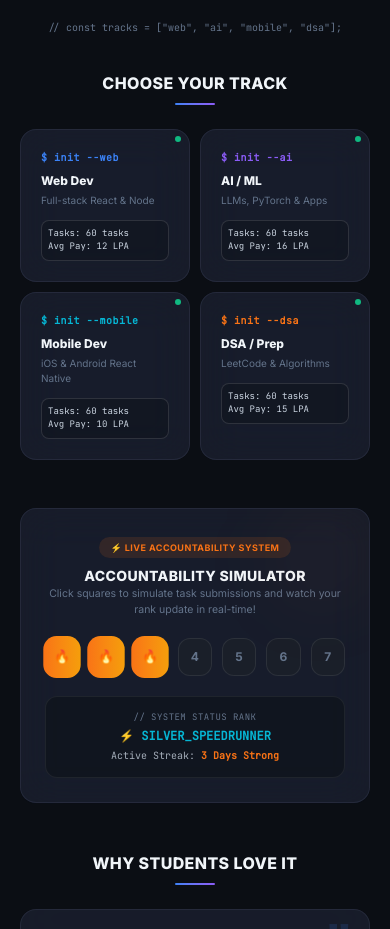
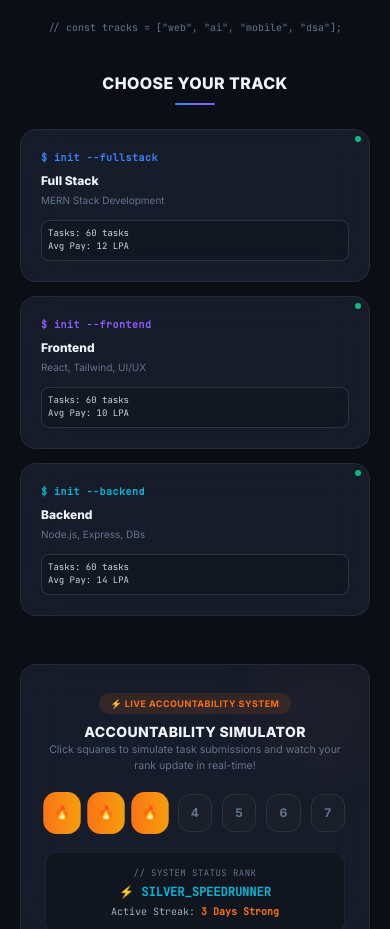
Before and after one commit to competitive7coder/ABTalks---60-day-coding-challenge, a React (Vite) app in the folder client/: page / in a window 390 px wide. Shown: the part 1180-2109 px from the top of the page. Built offline with nearby package versions, Linux system fonts and the light colour scheme.

Commit message:
fix(ui): resolve Dashboard crash, make leaderboard responsive, and restrict Landing tracks

```diff
--- a/client/src/pages/Dashboard.jsx
+++ b/client/src/pages/Dashboard.jsx
@@ -69,12 +69,12 @@ export default function Dashboard() {
           const challengeRes = await getCurrentChallenge();
           challengeData = challengeRes.challenge;
         } catch (challengeErr) {
-          const storedTrack = localStorage.getItem('chosen_track');
+          const storedTrack = sessionStorage.getItem('chosen_track');
           if (storedTrack) {
             await createChallenge(storedTrack);
             const secondAttempt = await getCurrentChallenge();
             challengeData = secondAttempt.challenge;
-            localStorage.removeItem('chosen_track');
+            sessionStorage.removeItem('chosen_track');
           } else {
             setNoChallenge(true);
           }
@@ -109,6 +109,7 @@ export default function Dashboard() {
   const initials = user?.name ? user.name.slice(0, 2).toUpperCase() : 'US';
   const displayStreak = user?.current_streak || 0;
   const displayDay = challenge?.current_day || 1;
+  // const displayDay = 5; #DEMO
   const currentTask = challenge?.task || {};
   const isCompleted = submissions.some(s => s.day === displayDay);
 
@@ -137,8 +138,8 @@ export default function Dashboard() {
     name: u.name,
     streak: u.current_streak,
     completed: u.current_streak,
-    track: "Full Stack",
-    badge: u.current_streak >= 30 ? "ðŸ’Ž Veteran" : u.current_streak >= 10 ? "ðŸ”¥ Streaker" : "ðŸŒ± Newbie",
+    track: u.name === user?.name && challenge?.challenge_name ? challenge.challenge_name : "Full Stack",
+    badge: u.current_streak >= 30 ? "💎 Veteran" : u.current_streak >= 10 ? "🔥 Streaker" : "🌱 Newbie",
     initials: u.name.slice(0, 2).toUpperCase(),
     color: u.current_streak >= 30 ? "from-yellow to-orange" : "from-blue to-purple"
   }));
@@ -199,28 +200,49 @@ export default function Dashboard() {
               </span>
               <h2 className="text-base font-extrabold text-fg mb-1">Select Your Cohort Track</h2>
               <p className="text-xs text-fg-dark mb-6">You do not have an active track yet. Choose one to initialize your 60-day roadmap.</p>
+              {user?.role === 'admin' && (
+                <div className="mb-6 p-4 rounded-xl border bg-purple/10 border-purple shadow-[0_0_15px_var(--purple-glow)] cursor-pointer" onClick={() => navigate('/admin')}>
+                  <h4 className="text-xs font-black text-purple mb-0.5">👑 Administrator Console</h4>
+                  <p className="text-[10px] text-fg-dark">You are an admin. Click here to bypass the student curriculum and manage the platform.</p>
+                </div>
+              )}
 
-              <div className="flex flex-col gap-3.5 text-left mb-6">
+              <div className="flex flex-col gap-2.5 text-left mb-6 h-64 overflow-y-auto pr-2 scrollbar-thin">
                 <div
                   onClick={() => setSelectedTrack('Full Stack')}
-                  className={`p-4 rounded-xl border cursor-pointer transition-all duration-300 ${selectedTrack === 'Full Stack' ? 'bg-blue/10 border-blue shadow-[0_0_15px_var(--blue-glow)]' : 'bg-surface/30 border-border hover:bg-surface/50'}`}
+                  className={`p-3 rounded-xl border cursor-pointer transition-all duration-300 ${selectedTrack === 'Full Stack' ? 'bg-blue/10 border-blue shadow-[0_0_15px_var(--blue-glow)]' : 'bg-surface/30 border-border hover:bg-surface/50'}`}
                 >
                   <h4 className="text-xs font-black text-fg mb-0.5">Full Stack (Web Dev)</h4>
-                  <p className="text-[10px] text-fg-dark">Curriculum covering React, Node.js, Express, and Database development.</p>
+                </div>
+                <div
+                  onClick={() => setSelectedTrack('Frontend')}
+                  className={`p-3 rounded-xl border cursor-pointer transition-all duration-300 ${selectedTrack === 'Frontend' ? 'bg-cyan/10 border-cyan shadow-[0_0_15px_var(--cyan-glow)]' : 'bg-surface/30 border-border hover:bg-surface/50'}`}
+                >
+                  <h4 className="text-xs font-black text-fg mb-0.5">Frontend (UI/UX)</h4>
                 </div>
                 <div
                   onClick={() => setSelectedTrack('Backend')}
-                  className={`p-4 rounded-xl border cursor-pointer transition-all duration-300 ${selectedTrack === 'Backend' ? 'bg-purple/10 border-purple shadow-[0_0_15px_var(--purple-glow)]' : 'bg-surface/30 border-border hover:bg-surface/50'}`}
+                  className={`p-3 rounded-xl border cursor-pointer transition-all duration-300 ${selectedTrack === 'Backend' ? 'bg-purple/10 border-purple shadow-[0_0_15px_var(--purple-glow)]' : 'bg-surface/30 border-border hover:bg-surface/50'}`}
                 >
-                  <h4 className="text-xs font-black text-fg mb-0.5">Backend (AI/ML & DSA)</h4>
-                  <p className="text-[10px] text-fg-dark">Core algorithms, systems architecture, and machine learning models.</p>
+                  <h4 className="text-xs font-black text-fg mb-0.5">Backend (APIs & DB)</h4>
                 </div>
                 <div
-                  onClick={() => setSelectedTrack('Frontend')}
-                  className={`p-4 rounded-xl border cursor-pointer transition-all duration-300 ${selectedTrack === 'Frontend' ? 'bg-cyan/10 border-cyan shadow-[0_0_15px_var(--cyan-glow)]' : 'bg-surface/30 border-border hover:bg-surface/50'}`}
+                  onClick={() => setSelectedTrack('AI/ML')}
+                  className={`p-3 rounded-xl border cursor-pointer transition-all duration-300 ${selectedTrack === 'AI/ML' ? 'bg-orange/10 border-orange shadow-[0_0_15px_rgba(255,165,0,0.3)]' : 'bg-surface/30 border-border hover:bg-surface/50'}`}
                 >
-                  <h4 className="text-xs font-black text-fg mb-0.5">Frontend (Mobile & UI)</h4>
-                  <p className="text-[10px] text-fg-dark">Cross-platform app construction, responsive design and animations.</p>
+                  <h4 className="text-xs font-black text-fg mb-0.5">AI / Machine Learning</h4>
+                </div>
+                <div
+                  onClick={() => setSelectedTrack('Mobile')}
+                  className={`p-3 rounded-xl border cursor-pointer transition-all duration-300 ${selectedTrack === 'Mobile' ? 'bg-green/10 border-green shadow-[0_0_15px_rgba(16,185,129,0.3)]' : 'bg-surface/30 border-border hover:bg-surface/50'}`}
+                >
+                  <h4 className="text-xs font-black text-fg mb-0.5">Mobile App Development</h4>
+                </div>
+                <div
+                  onClick={() => setSelectedTrack('DSA')}
+                  className={`p-3 rounded-xl border cursor-pointer transition-all duration-300 ${selectedTrack === 'DSA' ? 'bg-pink/10 border-pink shadow-[0_0_15px_rgba(236,72,153,0.3)]' : 'bg-surface/30 border-border hover:bg-surface/50'}`}
+                >
+                  <h4 className="text-xs font-black text-fg mb-0.5">DSA & Algorithms</h4>
                 </div>
               </div>
 
@@ -249,28 +271,40 @@ export default function Dashboard() {
             {/* Streak Card */}
             <div className="glass-panel rounded-2xl p-4 relative overflow-hidden border border-border-light hover:shadow-[0_8px_32px_rgba(122,162,247,0.15)] transition-all duration-300">
               <div className="flex justify-between items-start mb-3 relative z-10">
-                  <div>
-                    <h2 className="text-[9px] text-blue font-bold tracking-wider uppercase mb-1 flex items-center gap-1">
-                      <TrendingUp className="w-3.5 h-3.5" /> Current Streak
-                    </h2>
-                    <div className="text-4xl font-black bg-linear-to-r from-blue to-cyan bg-clip-text text-transparent">{displayStreak}</div>
+                <div className="flex items-center gap-2">
+                  <div className="text-right">
+                    <div className="text-xs font-bold tracking-widest text-transparent bg-clip-text bg-linear-to-r from-orange to-red uppercase drop-shadow-[0_0_8px_rgba(249,115,22,0.4)]">
+                      {displayStreak === 0 ? "START YOUR ENGINE" : "STREAK_ACTIVE"}
+                    </div>
                     <div className="text-fg-dark text-[10px] mt-1">
-                      days strong · Best: {user?.longest_streak || 0}
+                      {displayStreak === 0 ? "First submission ignites the flame" : `days strong · Best: ${user?.longest_streak || 0}`}
                     </div>
                   </div>
-                  <div className="text-3xl filter drop-shadow-orange-glow anim-flame">
+                  <div className={`text-3xl filter ${displayStreak > 0 ? 'drop-shadow-orange-glow anim-flame' : 'grayscale opacity-50'}`}>
+                    {displayStreak > 0 ? (
                       <Flame className="w-9 h-9 text-orange fill-orange" />
+                    ) : (
+                      <Flame className="w-9 h-9 text-fg-dark fill-fg-dark" />
+                    )}
                   </div>
                 </div>
-                <div className="calendar relative z-10">
+              </div>
+
+              {/* Horizontal swipable calendar for better mobile UX */}
+              <div className="calendar relative z-10 flex overflow-x-auto gap-2 pb-2 scrollbar-thin snap-x">
                 {renderedDays.map((day) => (
                   <div
                     key={day.day}
-                      className={`calendar-day ${day.completed ? 'day-done' : ''} ${day.missed ? 'day-missed' : ''} ${day.current ? 'day-today' : ''} ${day.upcoming ? 'day-upcoming' : 'day-empty'}`}
+                    className={`calendar-day shrink-0 snap-center w-12 h-12 flex items-center justify-center rounded-xl border transition-all duration-300 cursor-pointer ${
+                      day.completed ? 'bg-orange/20 border-orange shadow-[0_0_12px_rgba(249,115,22,0.3)] text-orange' :
+                      day.missed ? 'bg-cyan/10 border-cyan/40 text-cyan/70 shadow-[inset_0_0_8px_rgba(6,182,212,0.2)]' : // Frozen streak mechanic
+                      day.current ? 'bg-blue/15 border-blue shadow-[0_0_12px_rgba(59,130,246,0.3)] text-blue scale-110 relative z-10' :
+                      'bg-surface-glass border-border-light text-fg-muted hover:border-fg-dark'
+                    }`}
                     onClick={() => navigate(`/day/${day.day}`)}
-                      style={{ fontSize: day.completed ? '14px' : '9px' }}
+                    style={{ fontSize: day.completed || day.missed ? '16px' : '11px', fontWeight: 'bold' }}
                   >
-                      {day.completed ? '🔥' : day.day}
+                    {day.completed ? '🔥' : day.missed ? '🧊' : day.day}
                   </div>
                 ))}
               </div>
@@ -433,7 +467,7 @@ export default function Dashboard() {
           </div>
 
           {/* -- Two columns filling remaining height -- */}
-          <div className="grid grid-cols-[1fr_1fr] gap-3 px-5 pb-2 flex-1 min-h-0">
+          <div className="grid grid-cols-1 md:grid-cols-[1fr_1fr] gap-3 px-5 pb-2 flex-1 overflow-y-auto md:min-h-0">
 
             {/* LEFT: Creative Podium */}
             {combinedLeaderboard.length >= 3 && (
@@ -654,15 +688,15 @@ export default function Dashboard() {
                 </h3>
                 <div className="flex flex-col gap-3">
                   <div className="flex justify-between items-center bg-surface/30 border border-border/80 rounded-xl p-3.5">
-                    <span className="text-xs font-bold text-fg-muted flex items-center gap-2">
+                    <a href={user?.github} target="_blank" rel="noopener noreferrer" className="flex items-center gap-2 px-3 py-1.5 rounded bg-surface/50 hover:bg-surface border border-white/5 transition-colors text-sm font-medium">
                       <FaGithub className="w-4 h-4 text-fg" /> GitHub Profile
-                    </span>
+                    </a>
                     <span className="text-[10px] text-green font-bold">// linked</span>
                   </div>
                   <div className="flex justify-between items-center bg-surface/30 border border-border/80 rounded-xl p-3.5">
-                    <span className="text-xs font-bold text-fg-muted flex items-center gap-2">
+                    <a href={user?.linkedin} target="_blank" rel="noopener noreferrer" className="flex items-center gap-2 px-3 py-1.5 rounded bg-surface/50 hover:bg-surface border border-white/5 transition-colors text-sm font-medium">
                       <FaLinkedin className="w-4 h-4 text-blue" /> LinkedIn Profile
-                    </span>
+                    </a>
                     <span className="text-[10px] text-green font-bold">// linked</span>
                   </div>
                 </div>
--- a/client/src/pages/Landing.jsx
+++ b/client/src/pages/Landing.jsx
@@ -82,10 +82,9 @@ export default function Landing({ setMockUser }) {
       newHistory = [
         ...newHistory,
         { text: '📁 tracks/', type: 'info' },
-        { text: '  ├── 💻 Web-Dev (Full-Stack React & Node) [60 days]', type: 'response' },
-        { text: '  ├── 🤖 AI-ML (Neural Nets & PyTorch) [60 days]', type: 'response' },
-        { text: '  ├── 📱 Mobile (React Native Apps) [60 days]', type: 'response' },
-        { text: '  └── 🎯 DSA (Problem Solving & Interview Prep) [60 days]', type: 'response' }
+        { text: '  ├── 💻 Full Stack (React, Node, DB) [60 days]', type: 'response' },
+        { text: '  ├── 🎨 Frontend (UI/UX & React) [60 days]', type: 'response' },
+        { text: '  └── ⚙️ Backend (APIs & Database) [60 days]', type: 'response' }
       ];
     } else if (cmd === 'about') {
       newHistory = [
@@ -122,13 +121,7 @@ export default function Landing({ setMockUser }) {
         await signUp(username, email, password);
 
         // Save selected track to local storage so it gets created once they sign in
-        let selectedTrack = track;
-        if (track === 'web-dev') selectedTrack = "Full Stack";
-        else if (track === 'ai-ml') selectedTrack = "AI/ML";
-        else if (track === 'mobile') selectedTrack = "Mobile";
-        else if (track === 'dsa') selectedTrack = "DSA";
-
-        localStorage.setItem('chosen_track', selectedTrack);
+        sessionStorage.setItem('chosen_track', track);
 
         setSuccessMsg('Registration successful! Please sign in.');
         setIsSignUp(false);
@@ -315,15 +308,15 @@ export default function Landing({ setMockUser }) {
 
         <section className="py-6">
           <h2 className="text-base font-black text-center mb-6 relative after:content-[''] after:block after:w-10 after:h-0.5 after:bg-linear-to-r after:from-blue after:to-purple after:mx-auto after:mt-2 after:rounded uppercase tracking-wide">Choose Your Track</h2>
-          <div className="grid grid-cols-2 gap-2.5 md:grid-cols-4 md:gap-4">
+          <div className="grid grid-cols-1 gap-3.5 md:grid-cols-3 md:gap-5 max-w-250 mx-auto">
             <div
               className="glass-panel rounded-2xl p-5 text-left cursor-pointer border border-border/80 hover:border-blue hover:shadow-[0_0_20px_var(--blue-glow)] hover:-translate-y-1 transition-all duration-300 relative overflow-hidden group"
-              onClick={() => { setTrack('web-dev'); setShowAuthModal(true); setIsSignUp(true); }}
+              onClick={() => { setTrack('Full Stack'); setShowAuthModal(true); setIsSignUp(true); }}
             >
               <div className="absolute top-1.5 right-2 w-1.5 h-1.5 bg-green rounded-full anim-ring-pulse"></div>
-              <div className="text-[10px] text-blue font-bold tracking-wider mb-2 font-mono">$ init --web</div>
-              <h4 className="text-xs font-black text-fg mb-1">Web Dev</h4>
-              <p className="text-fg-dark text-[10px] mb-3">Full-stack React & Node</p>
+              <div className="text-[10px] text-blue font-bold tracking-wider mb-2 font-mono">$ init --fullstack</div>
+              <h4 className="text-xs font-black text-fg mb-1">Full Stack</h4>
+              <p className="text-fg-dark text-[10px] mb-3">MERN Stack Development</p>
               <div className="text-[9px] text-fg-muted font-mono bg-bg-dark/50 p-1.5 rounded-lg border border-border-light">
                 <div>Tasks: 60 tasks</div>
                 <div>Avg Pay: 12 LPA</div>
@@ -332,26 +325,12 @@ export default function Landing({ setMockUser }) {
 
             <div
               className="glass-panel rounded-2xl p-5 text-left cursor-pointer border border-border/80 hover:border-purple hover:shadow-[0_0_20px_var(--purple-glow)] hover:-translate-y-1 transition-all duration-300 relative overflow-hidden group"
-              onClick={() => { setTrack('ai-ml'); setShowAuthModal(true); setIsSignUp(true); }}
+              onClick={() => { setTrack('Frontend'); setShowAuthModal(true); setIsSignUp(true); }}
             >
               <div className="absolute top-1.5 right-2 w-1.5 h-1.5 bg-green rounded-full anim-ring-pulse"></div>
-              <div className="text-[10px] text-purple font-bold tracking-wider mb-2 font-mono">$ init --ai</div>
-              <h4 className="text-xs font-black text-fg mb-1">AI / ML</h4>
-              <p className="text-fg-dark text-[10px] mb-3">LLMs, PyTorch & Apps</p>
-              <div className="text-[9px] text-fg-muted font-mono bg-bg-dark/50 p-1.5 rounded-lg border border-border-light">
-                <div>Tasks: 60 tasks</div>
-                <div>Avg Pay: 16 LPA</div>
-              </div>
-            </div>
-
-            <div
-              className="glass-panel rounded-2xl p-5 text-left cursor-pointer border border-border/80 hover:border-cyan hover:shadow-[0_0_20px_var(--cyan-glow)] hover:-translate-y-1 transition-all duration-300 relative overflow-hidden group"
-              onClick={() => { setTrack('mobile'); setShowAuthModal(true); setIsSignUp(true); }}
-            >
-              <div className="absolute top-1.5 right-2 w-1.5 h-1.5 bg-green rounded-full anim-ring-pulse"></div>
-              <div className="text-[10px] text-cyan font-bold tracking-wider mb-2 font-mono">$ init --mobile</div>
-              <h4 className="text-xs font-black text-fg mb-1">Mobile Dev</h4>
-              <p className="text-fg-dark text-[10px] mb-3">iOS & Android React Native</p>
+              <div className="text-[10px] text-purple font-bold tracking-wider mb-2 font-mono">$ init --frontend</div>
+              <h4 className="text-xs font-black text-fg mb-1">Frontend</h4>
+              <p className="text-fg-dark text-[10px] mb-3">React, Tailwind, UI/UX</p>
               <div className="text-[9px] text-fg-muted font-mono bg-bg-dark/50 p-1.5 rounded-lg border border-border-light">
                 <div>Tasks: 60 tasks</div>
                 <div>Avg Pay: 10 LPA</div>
@@ -359,16 +338,16 @@ export default function Landing({ setMockUser }) {
             </div>
 
             <div
-              className="glass-panel rounded-2xl p-5 text-left cursor-pointer border border-border/80 hover:border-orange hover:shadow-[0_0_20px_var(--orange-glow)] hover:-translate-y-1 transition-all duration-300 relative overflow-hidden group"
-              onClick={() => { setTrack('dsa'); setShowAuthModal(true); setIsSignUp(true); }}
+              className="glass-panel rounded-2xl p-5 text-left cursor-pointer border border-border/80 hover:border-cyan hover:shadow-[0_0_20px_var(--cyan-glow)] hover:-translate-y-1 transition-all duration-300 relative overflow-hidden group"
+              onClick={() => { setTrack('Backend'); setShowAuthModal(true); setIsSignUp(true); }}
             >
               <div className="absolute top-1.5 right-2 w-1.5 h-1.5 bg-green rounded-full anim-ring-pulse"></div>
-              <div className="text-[10px] text-orange font-bold tracking-wider mb-2 font-mono">$ init --dsa</div>
-              <h4 className="text-xs font-black text-fg mb-1">DSA / Prep</h4>
-              <p className="text-fg-dark text-[10px] mb-3">LeetCode & Algorithms</p>
+              <div className="text-[10px] text-cyan font-bold tracking-wider mb-2 font-mono">$ init --backend</div>
+              <h4 className="text-xs font-black text-fg mb-1">Backend</h4>
+              <p className="text-fg-dark text-[10px] mb-3">Node.js, Express, DBs</p>
               <div className="text-[9px] text-fg-muted font-mono bg-bg-dark/50 p-1.5 rounded-lg border border-border-light">
                 <div>Tasks: 60 tasks</div>
-                <div>Avg Pay: 15 LPA</div>
+                <div>Avg Pay: 14 LPA</div>
               </div>
             </div>
           </div>
@@ -532,10 +511,10 @@ export default function Landing({ setMockUser }) {
                     className="w-full px-3.5 py-3 bg-bg border border-border rounded-xl text-fg text-xs focus:outline-none focus:border-blue transition-all"
                     style={{ fontFamily: 'inherit' }}
                   >
-                    <option value="web-dev">Web Development</option>
-                    <option value="ai-ml">AI / ML</option>
-                    <option value="mobile">Mobile Development</option>
-                    <option value="dsa">DSA & Algorithms</option>
+                    <option value="Full Stack">Full Stack (Web Dev)</option>
+                    <option value="Frontend">Frontend (UI/UX)</option>
+                    <option value="Backend">Backend (APIs & DB)</option>
+                    <option value="Administrator">Administrator / Teacher</option>
                   </select>
                 </div>
               )}
```
Lines whose indentation alone changed are shown as unchanged.
